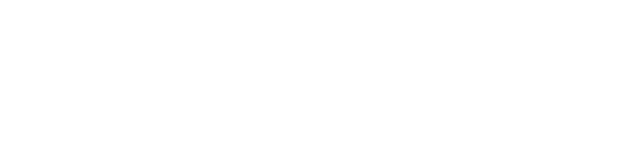
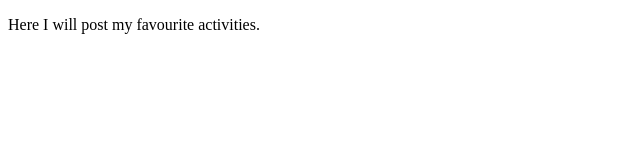
Before and after one commit to Cian747/Introduction, a plain HTML site: page my-favorite-things.html in a window 1280 px wide. Shown: the whole page, without its empty margins (0-640 px from the left). Drawn offline with Linux system fonts and the light colour scheme.

Commit message:
Here I will post my favrite activities

```diff
--- a/my-favorite-things.html
+++ b/my-favorite-things.html
@@ -1,9 +1,11 @@
 <!DOCTYPE html>
 <html>
+    <!-- header -->
 <head>
     <title>My favorite things!</title>
 </head>
+<!-- beginning of body -->
 <body>
-
+    <p>Here I will post my favourite activities.</p>
 </body>
 </html>
```
